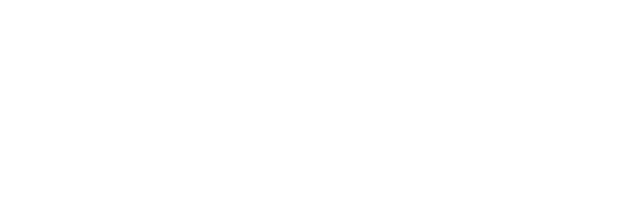
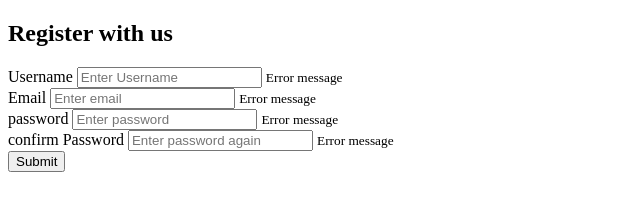
Before and after one commit to jamesjj1979/form_validator, a plain HTML site: page index.html in a window 1280 px wide. Shown: the whole page, without its empty margins (0-640 px from the left). Drawn offline with Linux system fonts and the light colour scheme.

Commit message:
added init html form fields

```diff
--- a/index.html
+++ b/index.html
@@ -4,11 +4,36 @@
     <meta charset="UTF-8">
     <meta http-equiv="X-UA-Compatible" content="IE=edge">
     <meta name="viewport" content="width=device-width, initial-scale=1.0">
-    <title>form_validator</title>
+    <title>Form Validator</title>
     <link rel="stylesheet" href="global.css">
 </head>
 <body>
-
+    <div class="container">
+        <form  id="form" class="form">
+            <h2>Register with us</h2>
+            <div class="form-control">
+                <label for="username">Username</label>
+                <input id="username" type="text" placeholder="Enter Username" ></input>
+                <small>Error message</small>
+            </div>
+            <div class="form-control">
+                <label for="email">Email</label>
+                <input id="email" type="text" placeholder="Enter email" ></input>
+                <small>Error message</small>
+            </div>
+            <div class="form-control">
+                <label for="password">password</label>
+                <input id="password" type="password" placeholder="Enter password" ></input>
+                <small>Error message</small>
+            </div>
+            <div class="form-control">
+                <label for="Password2">confirm Password</label>
+                <input id="Password2" type="text" placeholder="Enter password again" ></input>
+                <small>Error message</small>
+            </div>
+            <button> Submit</button>
+        </form>
+    </div>
 
 
     <script src="project.js"></script>
```
